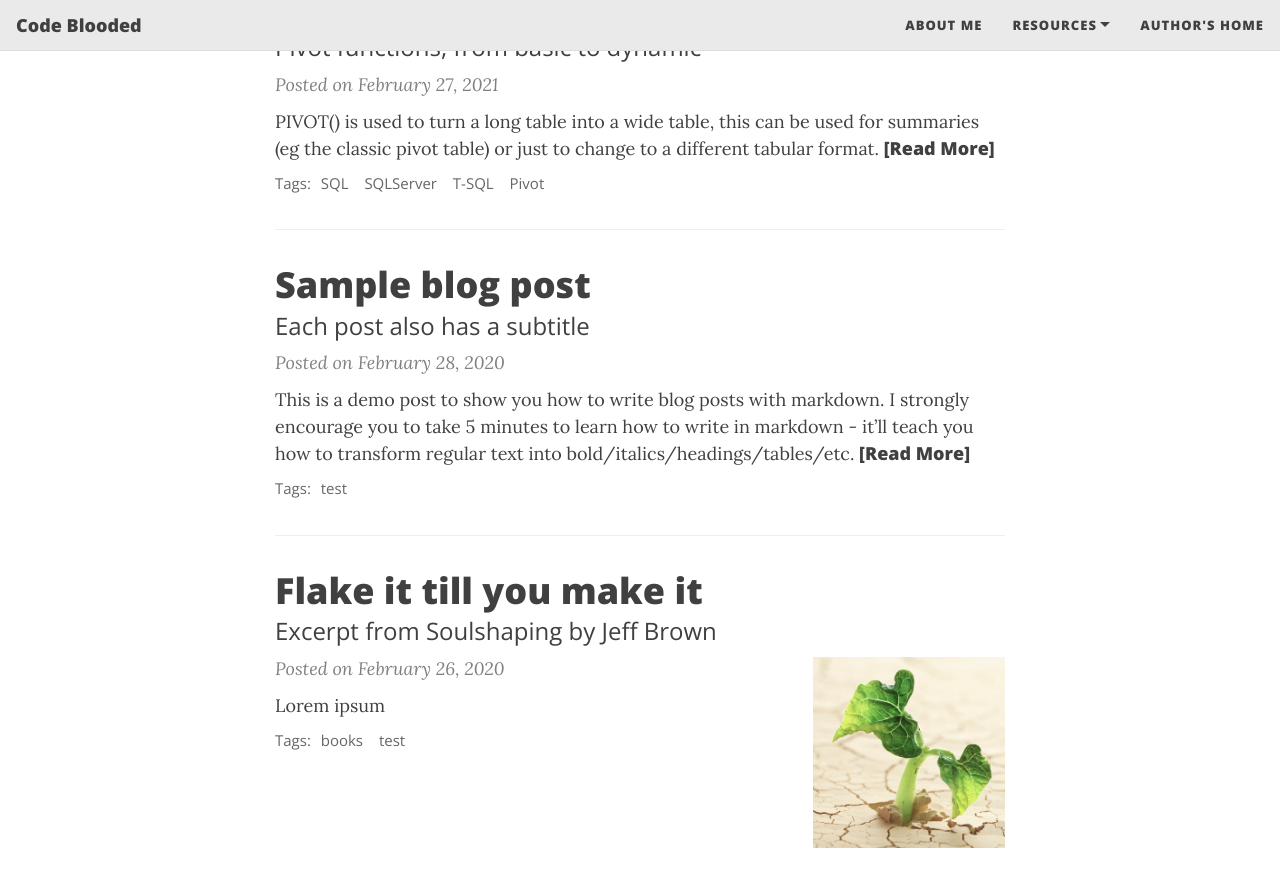
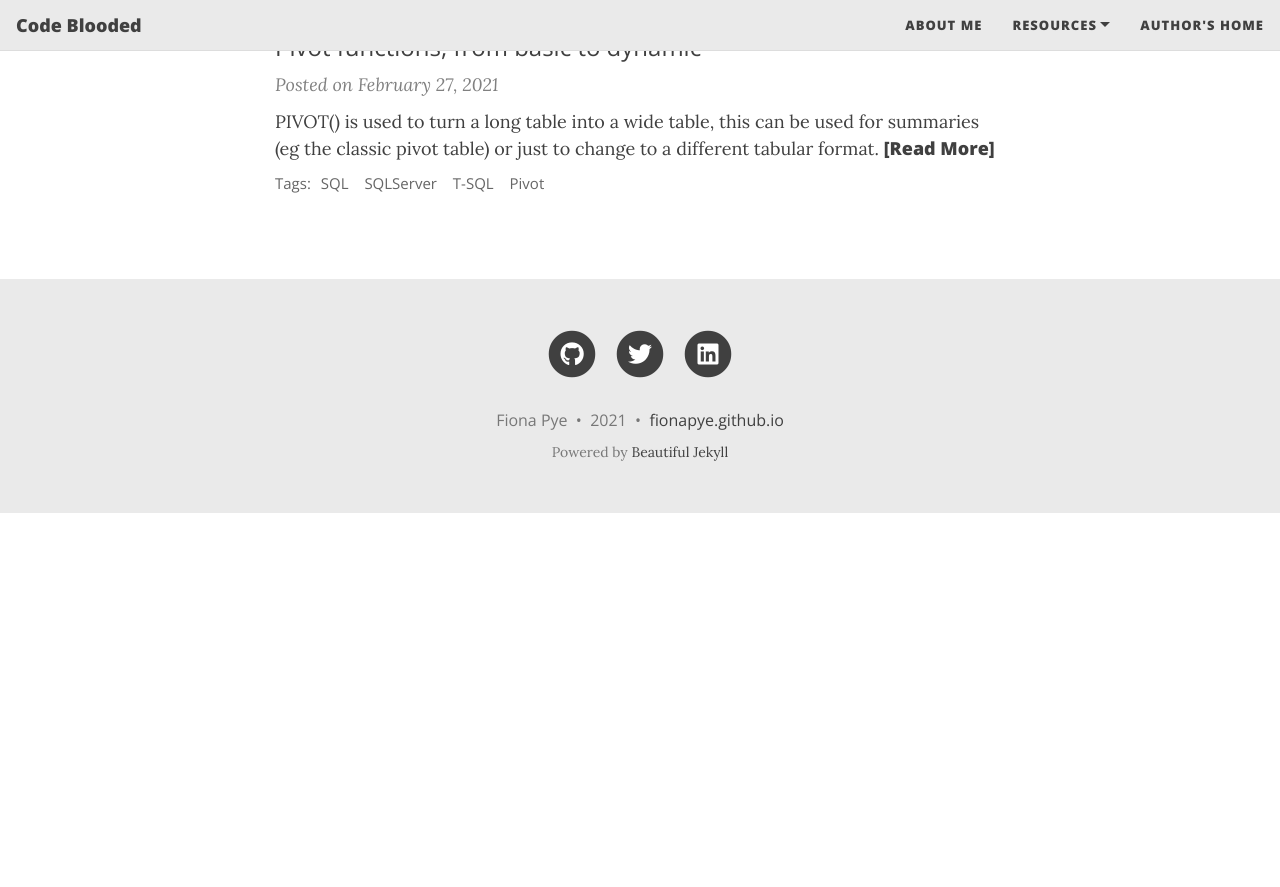
Before and after one commit to fionapye/fionapye.github.io, a Jekyll site: the page built from index.html, in a window 1280 px wide and 900 px high, scrolled down 352 px. Shown: the top 887 px of the window. Built offline with Jekyll 4.4.1, drawn with Linux system fonts in a browser that asks for light colours; nearby versions of some CDN libraries; the list of posts is cut into pages by our own code; after the commit the page ends 900 px from its top, so only the background shows below that.

Commit message:
update (config.yml) remove unneeded links, move demo posts to drafts to use as resources

```diff
--- a/_config.yml
+++ b/_config.yml
@@ -16,8 +16,8 @@
 navbar-links:
   About Me: "aboutme"
   Resources:
-    - Beautiful Jekyll: ""
-    - Learn markdown: "https://www.markdowntutorial.com/"
+#    - Beautiful Jekyll: ""
+#    - Learn markdown: "https://www.markdowntutorial.com/"
     - SQL: "SQL"
   Author's home: "https://github.com/fionapye"
 
```
Also changed, not shown: drafts/2020-02-26-flake-it-till-you-make-it.md (renamed from _posts/2020-02-26-flake-it-till-you-make-it.md), drafts/2020-02-28-test-markdown.md (renamed from _posts/2020-02-28-test-markdown.md).
